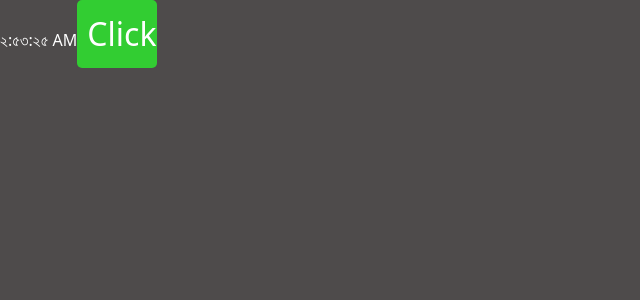
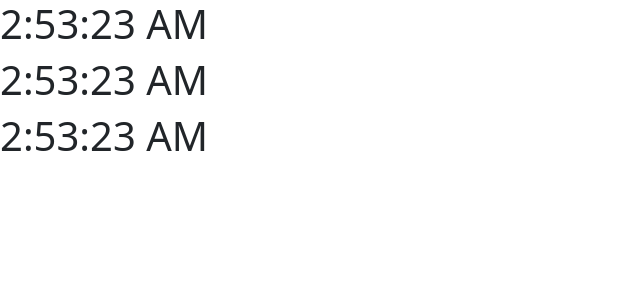
Before and after one commit to enamul58/React-JS-Fundamentals, a React (Create React App) app in the folder reactexercise/: page / in a window 1280 px wide. Shown: the top 300 px of the page, without its empty margins (0-640 px from the left). Built offline with nearby package versions, Linux system fonts and the light colour scheme.

Commit message:
clock component repeat by map method

```diff
--- a/reactexercise/src/App.js
+++ b/reactexercise/src/App.js
@@ -9,8 +9,10 @@ import CountWithHook from "./components/HOOK_USESTATE/CountWithHook";
 import CounterApp from "./components/Assigment_2_Counter_App/CounterApp";
 import Clock from "./components/Clock/Clock";
 import ClockTwo from "./components/Clock_2/ClockTwo";
+import ClockList from "./components/Clock_2/ClockList";
 
 function App() {
+  const ary = [1, 2, 3];
   return (
     <>
       {/* <Card style={{ width: "20rem", margin: "20px" }}>
@@ -30,7 +32,8 @@ function App() {
       {/* <CountWithOutHook></CountWithOutHook>
       <CountWithHook></CountWithHook> */}
       {/* <Clock local="bn-BD"></Clock> */}
-      <ClockTwo></ClockTwo>
+      {/* <ClockTwo></ClockTwo> */}
+      <ClockList ary={ary}></ClockList>
     </>
   );
 }
--- a/reactexercise/src/components/Clock_2/Button.js
+++ b/reactexercise/src/components/Clock_2/Button.js
@@ -3,7 +3,11 @@ import React from "react";
 class Button extends React.Component {
   render() {
     const { change, locale } = this.props;
-    return <button onClick={() => change(locale)}>Click</button>;
+    return (
+      <button onClick={() => change(locale)}>
+        {locale === "bn-BD" ? "ঘড়ি পরিবর্তন করুন" : "change the clock"}
+      </button>
+    );
   }
 }
 
--- /dev/null
+++ b/reactexercise/src/components/Clock_2/ClockList.js
@@ -0,0 +1,14 @@
+import Clock from "../Clock/Clock";
+import React from "./ClockList";
+
+export default function ClockList({ ary = [] }) {
+  return (
+    <>
+      <div>
+        {ary.map((key) => (
+          <Clock key={key} />
+        ))}
+      </div>
+    </>
+  );
+}
--- a/reactexercise/src/index.js
+++ b/reactexercise/src/index.js
@@ -4,7 +4,7 @@ import "./index.css";
 import App from "./App";
 import reportWebVitals from "./reportWebVitals";
 import "bootstrap/dist/css/bootstrap.min.css";
-import "./style.css";
+// import "./style.css";
 
 const root = ReactDOM.createRoot(document.getElementById("root"));
 root.render(
```
